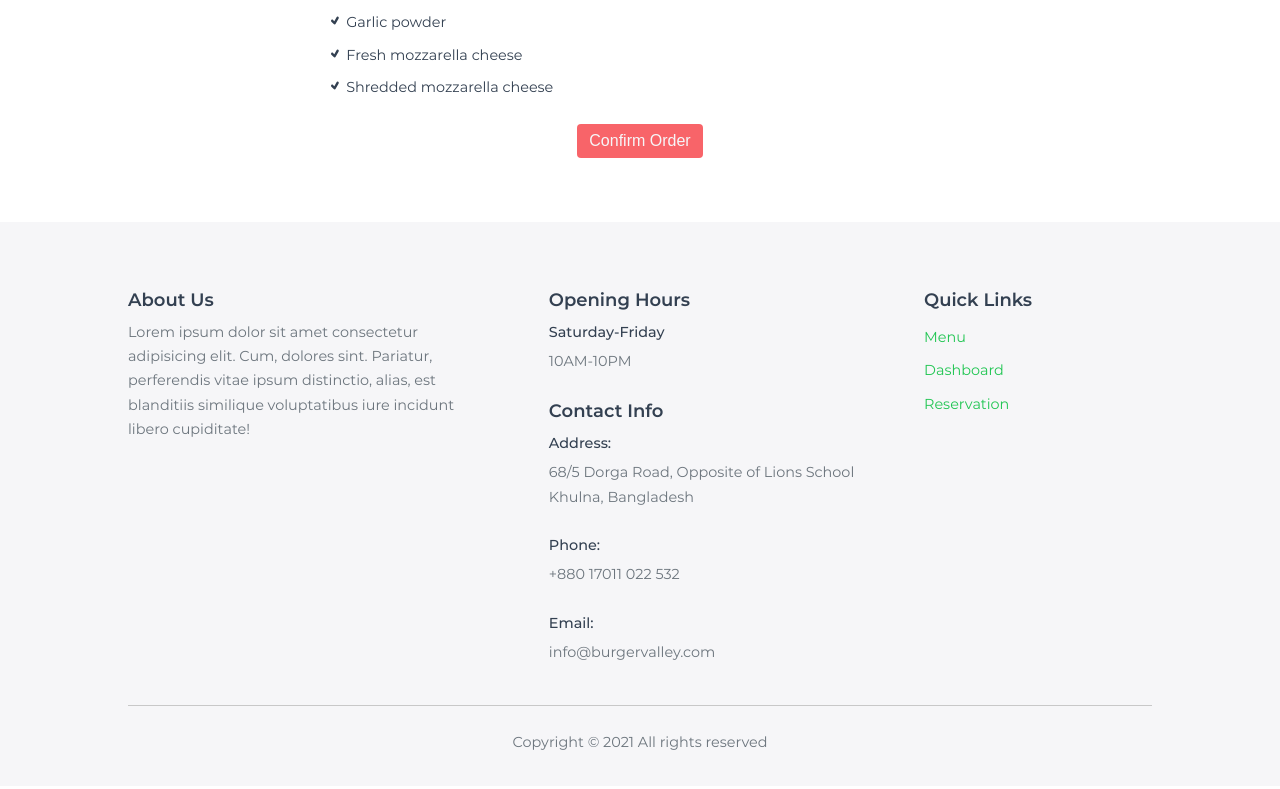
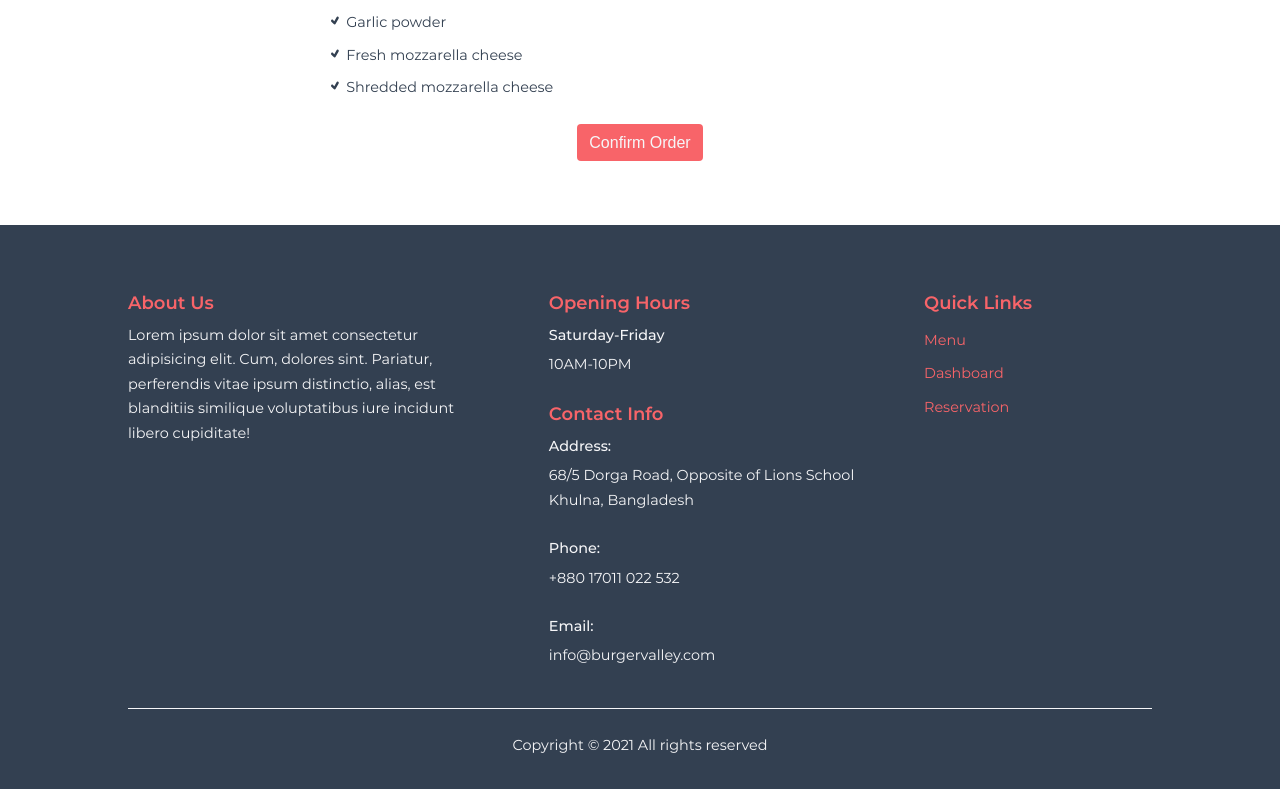
Before and after one commit to alaminnku/burger-valy-frontend, a Next.js app: page /menu/cheese-pizza in a window 1280 px wide. Shown: the part 830-1619 px from the top of the page. Built offline with nearby package versions, Linux system fonts and the light colour scheme; no server answers.

Commit message:
UI fine tuned

```diff
--- a/components/dashboard/Dashboard.jsx
+++ b/components/dashboard/Dashboard.jsx
@@ -33,7 +33,6 @@ const dashboard = () => {
     pendingOrdersGeneric: false,
     allOrdersBurger: false,
     allOrdersGeneric: false,
-    tableReservation: false,
   });
 
   // Push to login page if there isn't a user
@@ -183,9 +182,6 @@ const dashboard = () => {
                 orderDone={orderDone}
               />
             )}
-
-            {/* Show table reservation */}
-            {showDetails.tableReservation && <div>Table Reservation</div>}
           </div>
         </>
       )}
--- a/components/dashboard/Menu.jsx
+++ b/components/dashboard/Menu.jsx
@@ -77,10 +77,6 @@ const menu = ({ showMenu, handleShowDetails }) => {
               <h5 onClick={(e) => handleShowDetails(e)}>Generic</h5>
             </div>
           )}
-
-          <h5 className={styles.Item} onClick={(e) => handleShowDetails(e)}>
-            Table Reservation
-          </h5>
         </div>
       )}
 
@@ -133,7 +129,6 @@ const menu = ({ showMenu, handleShowDetails }) => {
             <h5 onClick={(e) => handleShowDetails(e)}>Generic</h5>
           </div>
         )}
-        <h5 onClick={(e) => handleShowDetails(e)}>Table Reservation</h5>
       </div>
     </>
   );
--- a/config/index.js
+++ b/config/index.js
@@ -1,7 +1,4 @@
-export const API_URL =
-  process.env.NODE_ENV === "development"
-    ? "http://localhost:1337"
-    : "https://burger-valley.herokuapp.com";
+export const API_URL = "https://burger-valley.herokuapp.com";
 
 export const NEXT_URL =
   process.env.NODE_ENV === "development"
--- a/styles/auth/loginForm.module.css
+++ b/styles/auth/loginForm.module.css
@@ -47,7 +47,6 @@
 }
 
 .LoginForm button {
-  padding: 0.4rem;
   margin-bottom: 0.8rem;
 }
 
@@ -85,10 +84,6 @@
     padding: 0.2rem;
   }
 
-  .LoginForm button {
-    padding: 0.5rem;
-  }
-
   .LoginForm small a::before {
     content: "";
     position: absolute;
--- a/styles/auth/registerForm.module.css
+++ b/styles/auth/registerForm.module.css
@@ -53,7 +53,6 @@
 }
 
 .RegisterForm button {
-  padding: 0.4rem;
   margin-bottom: 0.8rem;
 }
 
@@ -71,10 +70,6 @@
 
   .RegisterForm form .Item {
     margin-bottom: 0.7rem;
-  }
-
-  .RegisterForm button {
-    padding: 0.5rem;
   }
 
   .RegisterForm small a::before {
--- a/styles/dashboard/menu.module.css
+++ b/styles/dashboard/menu.module.css
@@ -45,9 +45,6 @@
   color: var(--almostWhite);
   text-align: center;
   cursor: pointer;
-}
-
-.SubItems h5:first-child {
   margin-bottom: 0.5rem;
 }
 
--- a/styles/layout/button.module.css
+++ b/styles/layout/button.module.css
@@ -3,7 +3,7 @@
   font-size: 1rem;
   font-weight: var(--medium);
   color: var(--almostWhite);
-  padding: 0.5rem 0.8rem;
+  padding: 0.6rem 0.8rem;
   border-radius: 0.25rem;
   background-color: var(--kindaRed);
   cursor: pointer;
--- a/styles/layout/footer.module.css
+++ b/styles/layout/footer.module.css
@@ -1,12 +1,12 @@
 .Footer {
   padding: 1rem;
   margin-bottom: 3.5rem;
-  background-color: var(--almostWhite);
+  background-color: var(--slateGrey);
 }
 
 .Content {
   margin-bottom: 0.5rem;
-  border-bottom: 1px solid var(--borderColor);
+  border-bottom: 0.5px solid var(--almostWhite);
 }
 
 .AboutUs,
@@ -18,17 +18,19 @@
 
 .Footer h4 {
   margin-bottom: 0.3rem;
+  color: var(--kindaRed);
 }
 
 .Footer p {
   font-weight: var(--medium);
+  color: var(--almostWhite);
   font-size: 0.9rem;
   margin-bottom: 0.3rem;
 }
 
 .Footer small {
   font-weight: var(--regular);
-  color: var(--grey);
+  color: var(--almostWhite);
   font-size: 0.9rem;
 }
 
@@ -37,7 +39,7 @@
 }
 
 .QuickLinks ul li a {
-  color: var(--green);
+  color: var(--kindaRed);
   font-size: 0.9rem;
   transition: all 200ms ease-in-out;
 }
@@ -63,7 +65,7 @@
   }
 
   .QuickLinks ul li a:hover {
-    color: var(--kindaRed);
+    color: var(--almostWhite);
   }
 
   .Content {
--- a/styles/layout/mobileNav.module.css
+++ b/styles/layout/mobileNav.module.css
@@ -5,7 +5,7 @@
   bottom: 0;
   width: 100%;
   padding: 0.5rem 1rem;
-  background-color: var(--slateGrey);
+  background-color: var(--green);
 }
 
 .MobileNav .Item {
```
